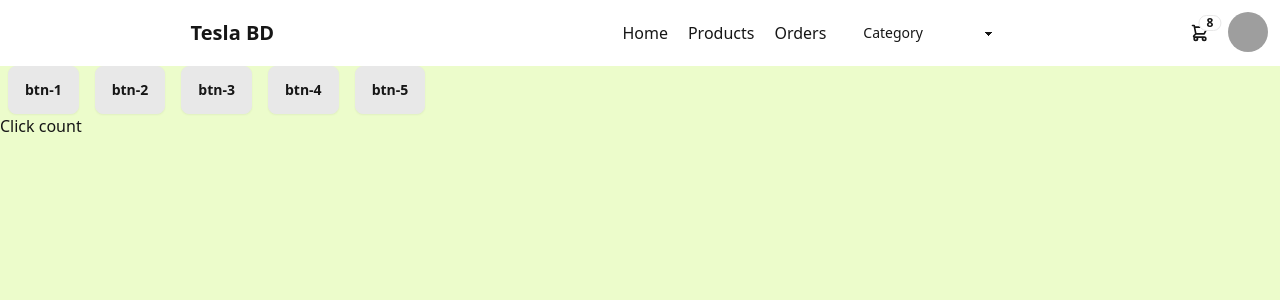
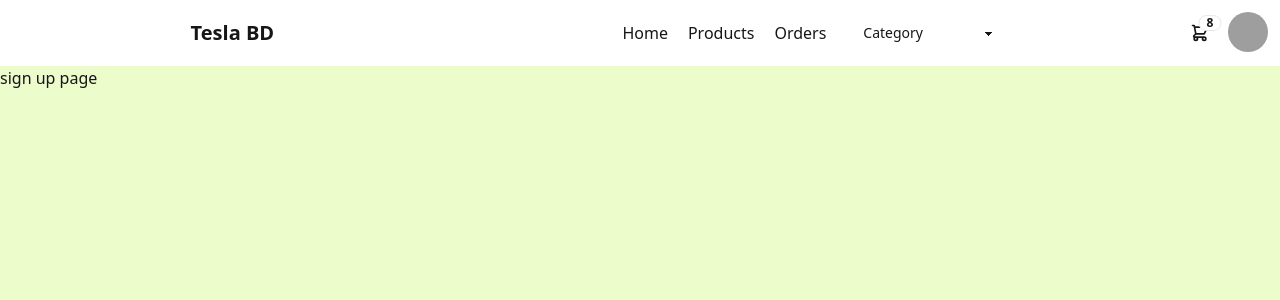
Before and after one commit to Mah-mu-dul/teslabd-frontend, a React (Vite) app: page /signup in a window 1280 px wide. Shown: the top 300 px of the page. Built offline with nearby package versions, Linux system fonts and the light colour scheme; grey boxes are pictures that could not be loaded.

Commit message:
signup page updated

```diff
--- a/src/Pages/Signup.jsx
+++ b/src/Pages/Signup.jsx
@@ -1,49 +1,11 @@
 import { useState } from "react";
 
 const Signup = () => {
-    const [clickCount, setClickCount] = useState({
-        "btn1": 0,
-        "btn2": 0,
-        "btn3": 0,
-        "btn4": 0,
-        "btn5": 0,
-    });
 
-    const handleClick = (btn) => {
-        const updatedClickCount = { ...clickCount };
-        updatedClickCount[btn]++;
-        setClickCount(updatedClickCount);
-
-        if (updatedClickCount[btn] === 1) {
-            // Display the click count under the button
-            const btnIndex = parseInt(btn.substring(3)) - 1;
-            const spans = document.querySelectorAll(".btn-click-count span");
-            spans[btnIndex].innerText = `Clicked: ${btn}`;
-        } else if (updatedClickCount[btn] === 2) {
-            // Show an alert when the button is clicked twice
-            alert(`Button ${btn} clicked twice!`);
-
-
-            updatedClickCount[btn] = 0;
-            setClickCount(updatedClickCount)
-        }
-    };
 
     return (
         <div>
-            <button onClick={() => handleClick("btn1")} className="btn mx-2">btn-1</button>
-            <button onClick={() => handleClick("btn2")} className="btn mx-2">btn-2</button>
-            <button onClick={() => handleClick("btn3")} className="btn mx-2">btn-3</button>
-            <button onClick={() => handleClick("btn4")} className="btn mx-2">btn-4</button>
-            <button onClick={() => handleClick("btn5")} className="btn mx-2">btn-5</button>
-            <p>Click count</p>
-            <div className="btn-click-count">
-                <span></span>
-                <span></span>
-                <span></span>
-                <span></span>
-                <span></span>
-            </div>
+            sign up page
         </div>
     );
 };
```
